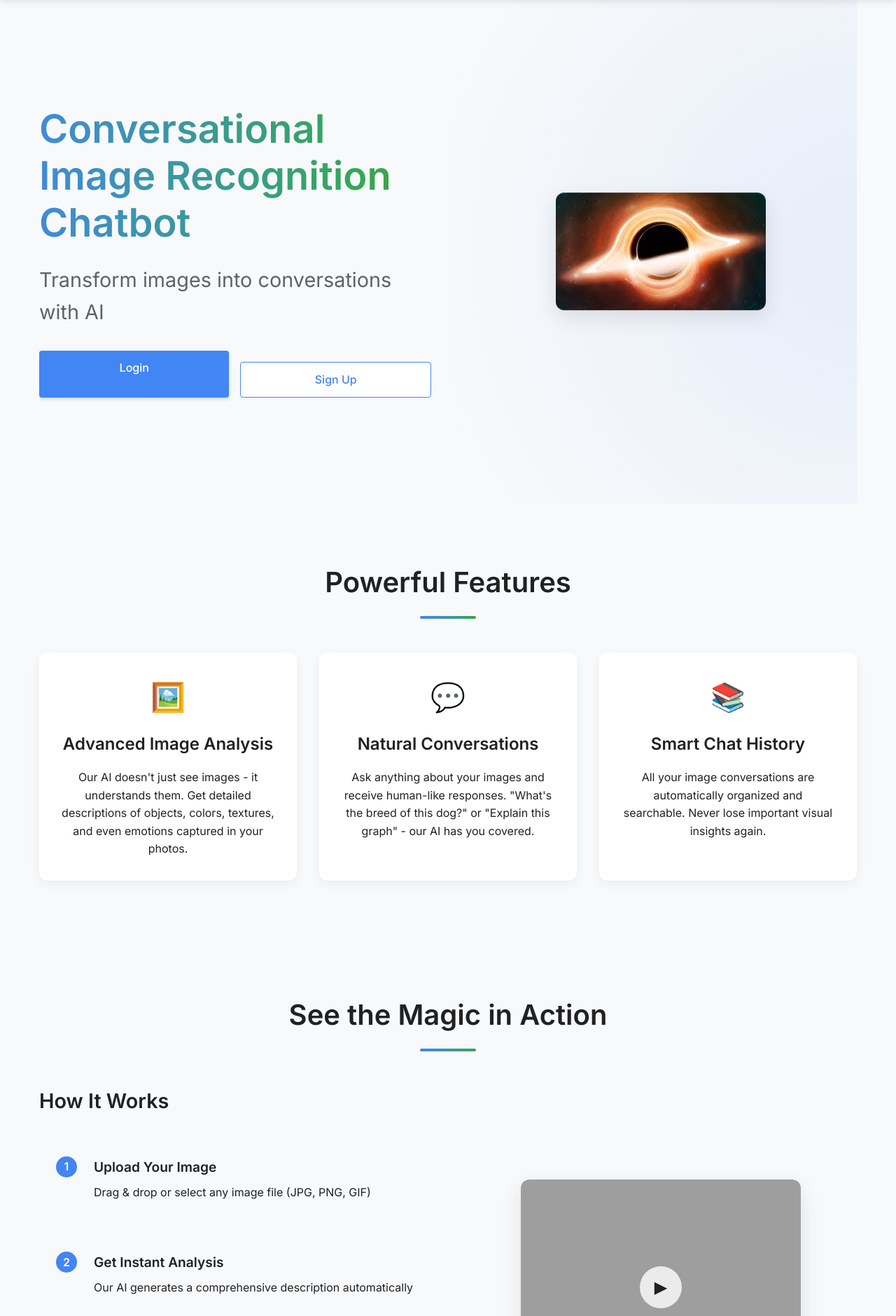
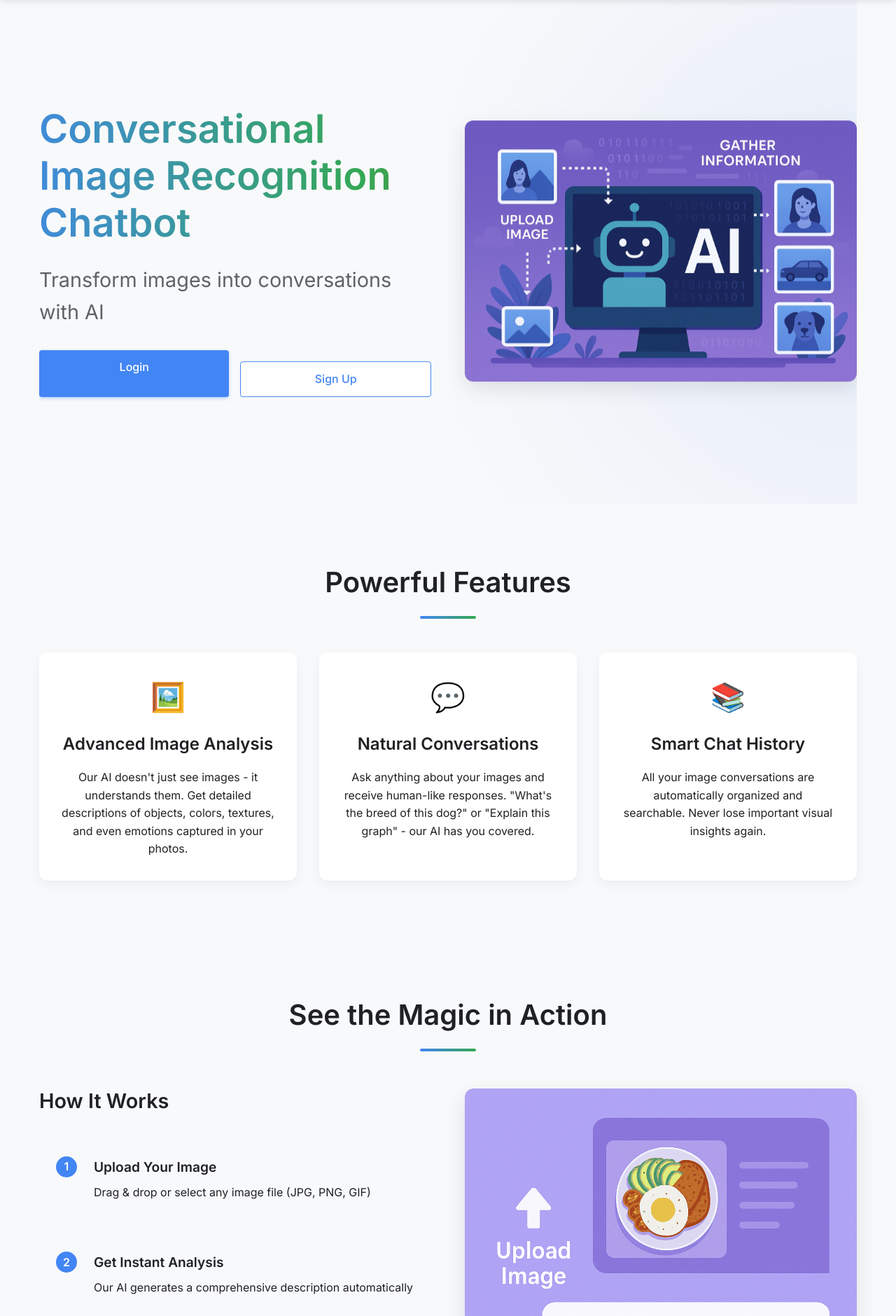
Before and after one commit to Supriyadasari04/AI-Powered-Image-Chatbot, a Flask app: page / in a window 1280 px wide. Shown: the part 63-1943 px from the top of the page at 70% size. Run offline with Flask 3, Linux system fonts and the light colour scheme; grey boxes are pictures that could not be loaded.

Commit message:
landing page updations - done

```diff
--- a/static/style.css
+++ b/static/style.css
@@ -1433,3 +1433,16 @@ html {
     scroll-behavior: smooth;
     scroll-padding-top: 80px; /* Adjust based on your header height */
 }
+/* Floating Animation */
+@keyframes float {
+    0% { transform: translateY(0px); }
+    50% { transform: translateY(-10px); }
+    100% { transform: translateY(0px); }
+}
+
+
+/* Add this to your existing button styles */
+.btn.floating:hover {
+    animation: float 1.5s ease-in-out infinite;
+    box-shadow: 0 5px 15px rgba(0, 0, 0, 0.2);
+}
--- a/templates/landing.html
+++ b/templates/landing.html
@@ -8,8 +8,8 @@
             <h1 class="text-gradient">Conversational Image Recognition Chatbot</h1>
             <p class="hero-subtitle typewriter">Transform images into conversations with AI</p>
             <div class="cta-buttons">
-                <a href="{{ url_for('login') }}" class="btn primary-btn">Login</a>
-                <a href="{{ url_for('signup') }}" class="btn secondary-btn">Sign Up</a>
+                <a href="{{ url_for('login') }}" class="btn primary-btn floating">Login</a>
+                <a href="{{ url_for('signup') }}" class="btn secondary-btn floating">Sign Up</a>
             </div>
         </div>
         <div class="hero-image floating">
@@ -75,7 +75,6 @@
             <div class="demo-gif animate-on-scroll" data-delay="0.2s">
                 <div class="gif-container">
                     <img src="/static/demo-animation.gif" alt="Demo Animation">
-                    <div class="play-button">▶</div>
                 </div>
             </div>
         </div>
```
Also changed, not shown: static/demo-animation.gif (added), static/demo-animation.gif.jpg (deleted), static/landing-hero.png.
